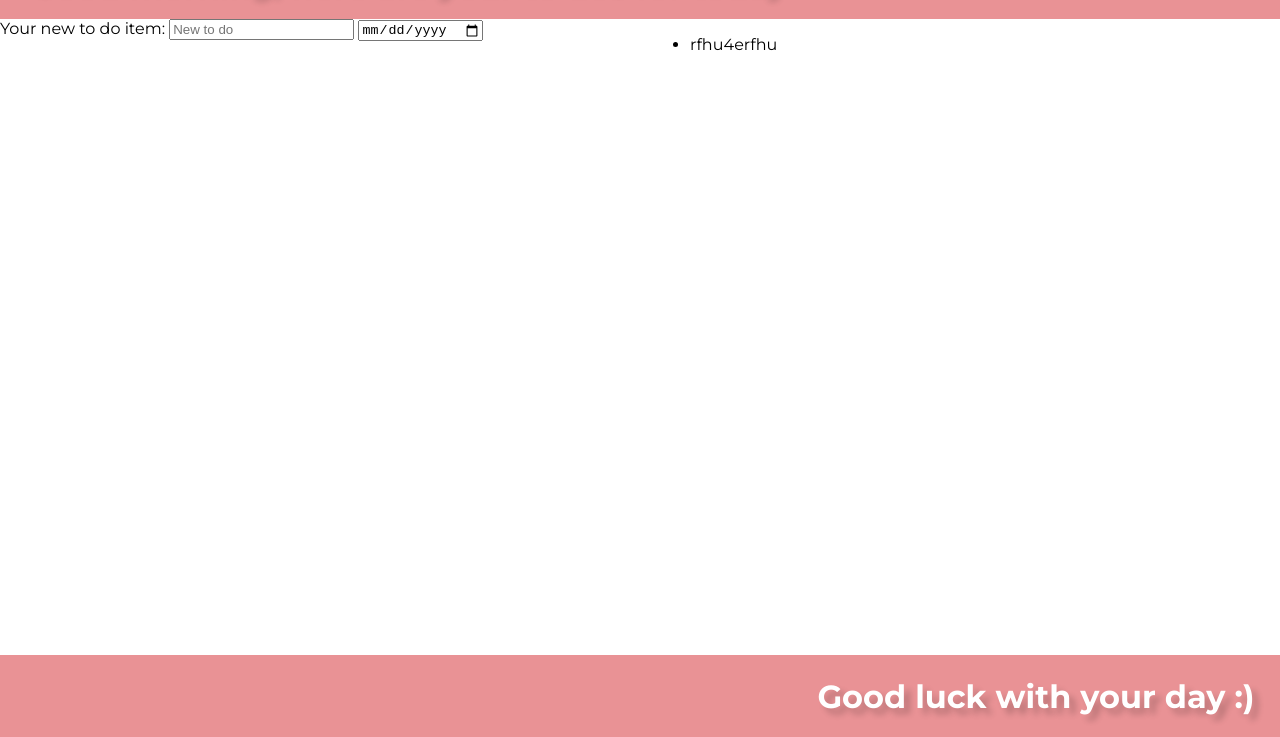
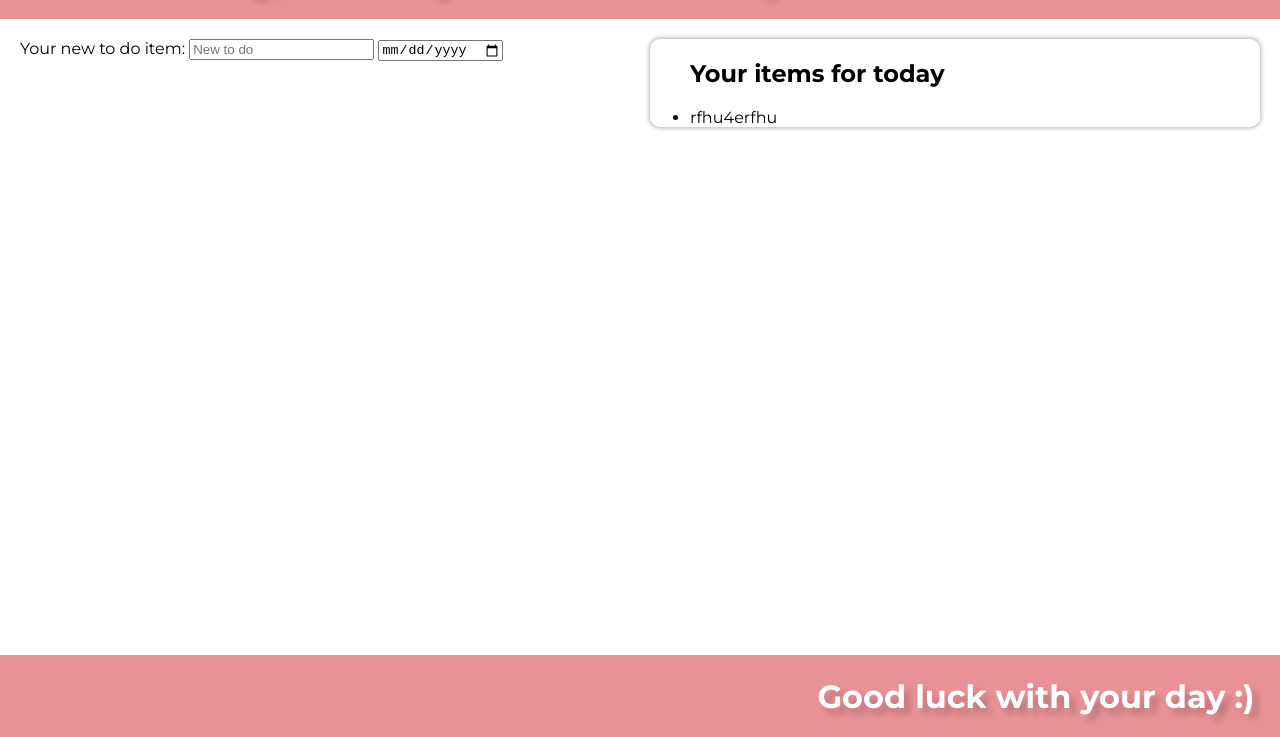
Before and after one commit to NovelleCode/todo-website, a plain HTML site: page veckomeny.html in a window 1280 px wide. Shown: the part 63-800 px from the top of the page. Drawn offline with nearby package versions, Linux system fonts and the light colour scheme.

Commit message:
Added box shadow and fixed some formatting

```diff
--- a/css/style.css
+++ b/css/style.css
@@ -42,15 +42,21 @@ nav {
     grid-template-columns: repeat(2, 1fr);
     justify-items: start;
     grid-gap: 20px;
+    margin: 20px;
 
 }
 
-#todoform {
+#todo-form {
     grid-column: 1/2;
+    width:100%;
 }
 
 #todo-list {
     grid-column: 2/3;
+    width:100%;
+    margin: 0;
+    border-radius: 10px;
+    box-shadow: 0 0 4px 1px rgba(0, 0, 0, 0.3)
 }
 
 footer {
--- a/veckomeny.html
+++ b/veckomeny.html
@@ -25,7 +25,9 @@
             <label for="new-todo">Your new to do item: </label><input type="text" id="new-todo" placeholder="New to do">
             <input type="date">
         </form>
+
         <ul id="todo-list">
+            <h2>Your items for today</h2>
             <li>rfhu4erfhu</li>
         </ul>
     </section>
```
